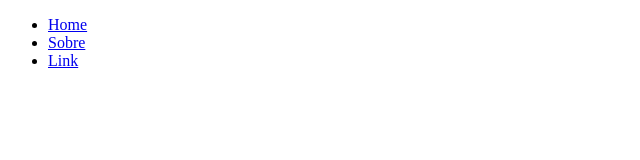
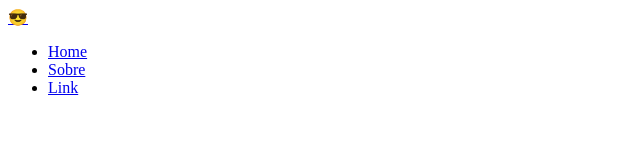
Before and after one commit to Gui-gt/nav_bar, a plain HTML site: page index.html in a window 1280 px wide. Shown: the whole page, without its empty margins (0-640 px from the left). Drawn offline with Linux system fonts and the light colour scheme.

Commit message:
Update index.html

```diff
--- a/index.html
+++ b/index.html
@@ -7,6 +7,7 @@
 </head>
 <body>
     <header>
+        <a href="logo">😎</a>
         <nav>
             <ul>
                 <li><a href="#">Home</a></li>
```
